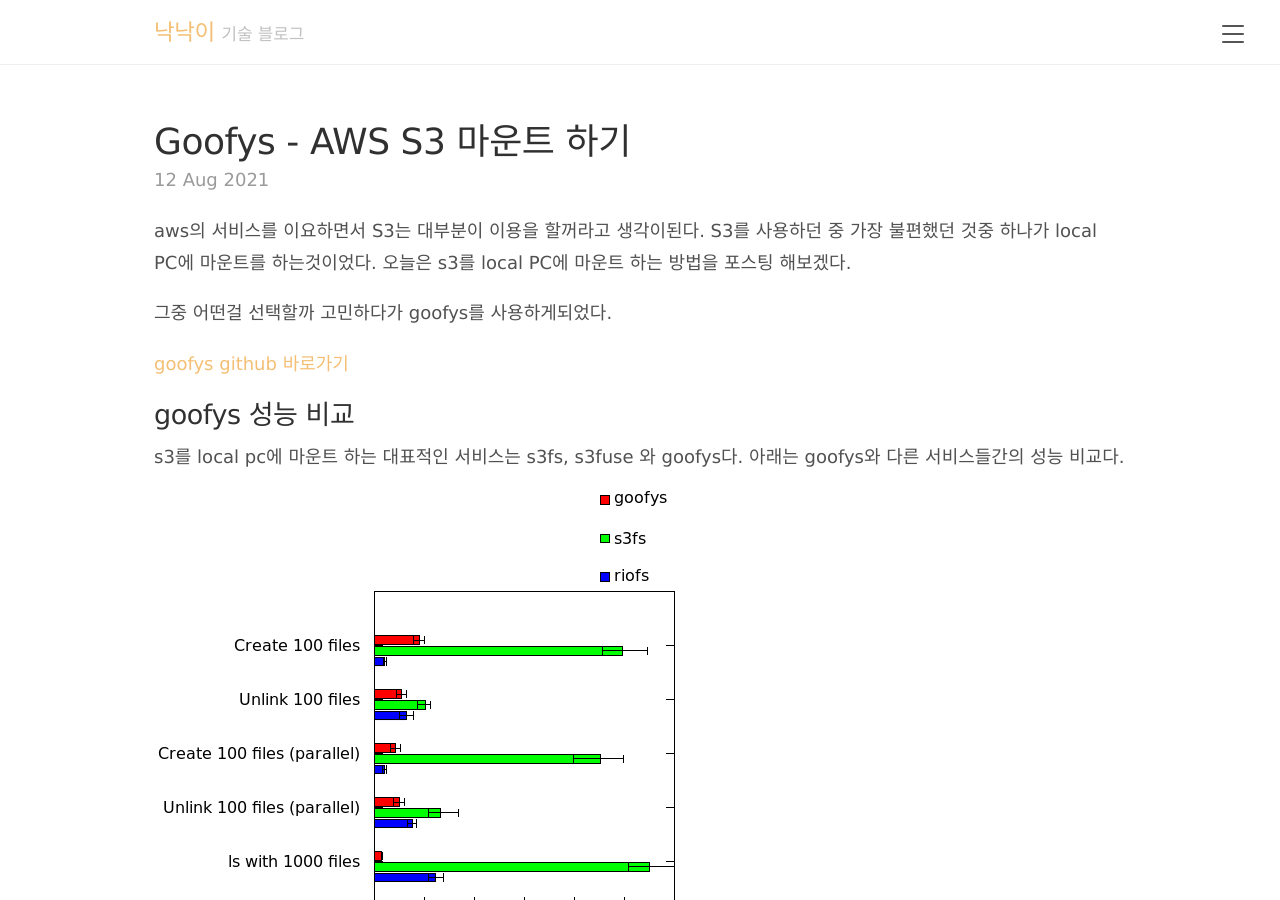
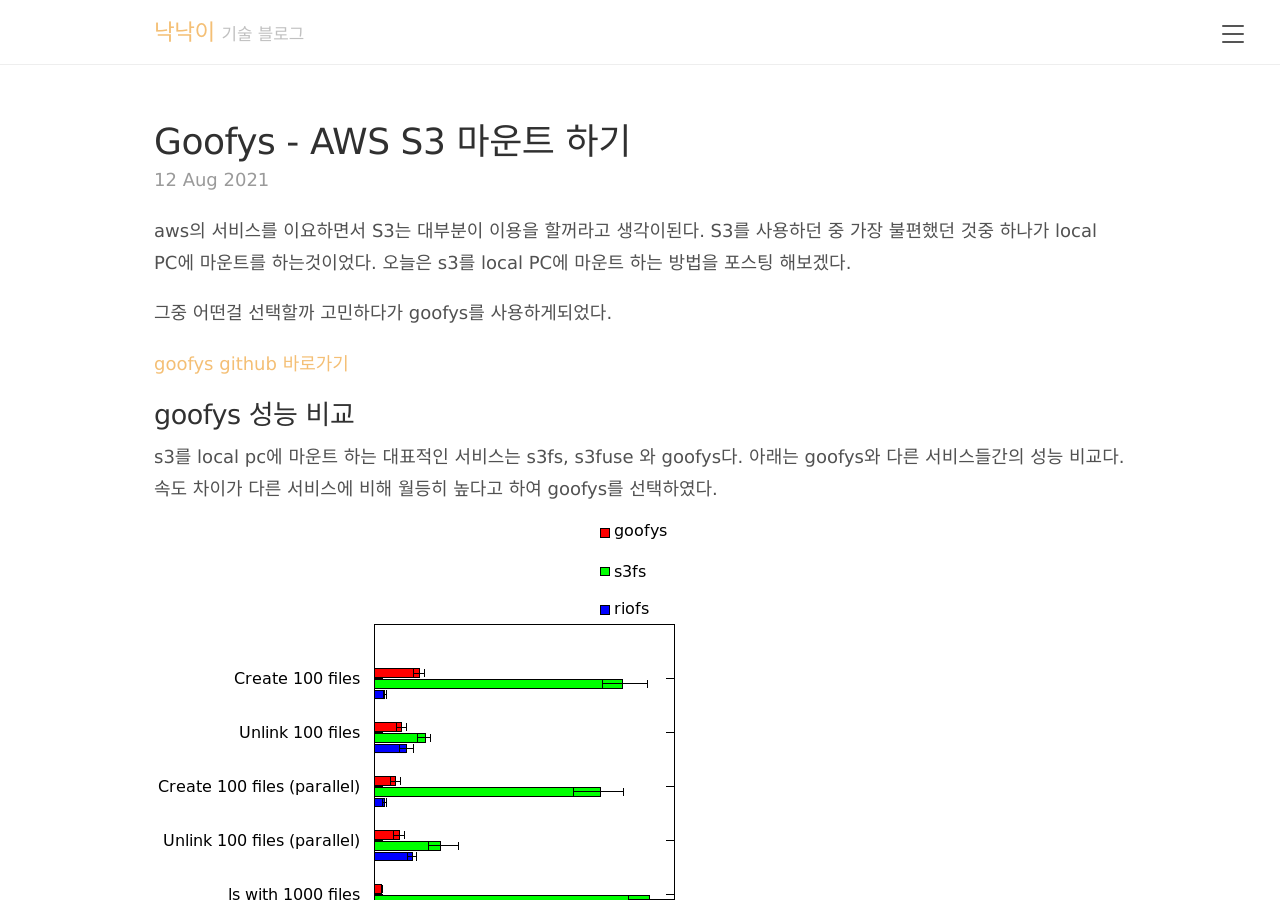
Before and after one commit to naknakLEE/naknakLEE.github.io, a Jekyll site: the page built from _posts/2021-08-12-goofys.md, in a window 1280 px wide and 900 px high. Built offline with Jekyll 4.4.1, drawn with Linux system fonts in a browser that asks for light colours; comment, search, counter and statistics services are not loaded; some of the changed lines change nothing that is shown; some of the changed text lies outside the part shown.

Commit message:
Fix: 포스팅 수정

```diff
--- a/_posts/2021-08-12-goofys.md
+++ b/_posts/2021-08-12-goofys.md
@@ -22,6 +22,7 @@
 
 s3를 local pc에 마운트 하는 대표적인 서비스는 s3fs, s3fuse 와 goofys다.
 아래는 goofys와 다른 서비스들간의 성능 비교다.
+속도 차이가 다른 서비스에 비해 월등히 높다고 하여 goofys를 선택하였다.
 
 
 ![goofys1](/public/images/2021-08-12-goofys-2.png)
@@ -90,7 +91,7 @@
 [AWS CLI](https://docs.aws.amazon.com/ko_kr/cli/latest/userguide/cli-chap-configure.html){:target="_blank"}를 통해서도 가능하다.
 
 
-## Goofys를 이요하여 S3를 local PC에 마운트
+## Goofys를 이용하여 S3를 local PC에 마운트
 
 mountpoint는 별도 local pc에 마운트할 폴더를 지정해 주면 된다.
 마운트할 폴더가 없으면 새로 폴더를 생성해야된다.
```
